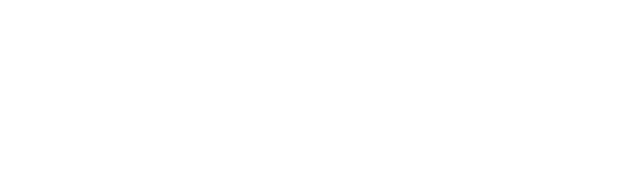
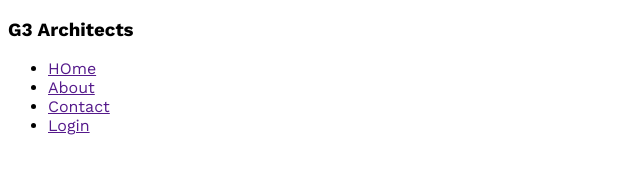
Before and after one commit to sattamap/g3-architect-resources-project, a plain HTML site: page index.html in a window 1280 px wide. Shown: the whole page, without its empty margins (0-640 px from the left). Drawn offline with nearby package versions, Linux system fonts and the light colour scheme.

Commit message:
added work sans font

```diff
--- a/index.html
+++ b/index.html
@@ -4,9 +4,19 @@
     <meta charset="UTF-8">
     <meta name="viewport" content="width=device-width, initial-scale=1.0">
     <title>G3-Architect-Resources-projects</title>
+    <link rel="stylesheet" href="styles/architect.css">
 </head>
 <body>
     <header>
+        <nav>
+            <h3>G3 Architects</h3>
+            <ul>
+                <li><a href="">HOme</a></li>
+                <li><a href="">About</a></li>
+                <li><a href="">Contact</a></li>
+                <li><a href="">Login</a></li>
+            </ul>
+        </nav>
 
     </header>
     <main>
--- a/styles/architect.css
+++ b/styles/architect.css
@@ -0,0 +1,7 @@
+/* work sans font from google font */
+
+@import url('https://fonts.googleapis.com/css2?family=Lato:wght@400;700&family=Open+Sans:wght@400;800&family=Work+Sans:wght@400;500;600;700;800&display=swap');
+
+*{
+    font-family: 'work Sans', sans-serif;
+}
```
